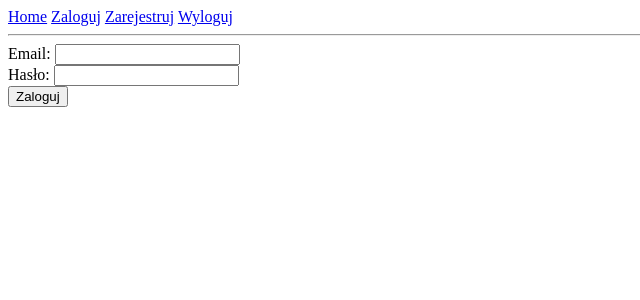
After one commit to Ja-ku-ba/strona_miasta, a Django app: page /konta/zaloguj in a window 1280 px wide. The commit adds this page. Shown: the top 300 px of the page, without its empty margins (0-640 px from the left). Run offline with Django 4.2, Linux system fonts and the light colour scheme.

Commit message:
login/register

```diff
--- a/core/views.py
+++ b/core/views.py
@@ -1,5 +1,4 @@
 from django.shortcuts import render
-
 # Create your views here.
 
 def home(request):
--- a/starter/urls.py
+++ b/starter/urls.py
@@ -18,5 +18,6 @@ from django.urls import path, include
 
 urlpatterns = [
     path('admin/', admin.site.urls),
-    path('', include('core.urls'))
+    path('', include('core.urls')),
+    path('konta/', include('users.urls')),
 ]
--- a/templates/base.html
+++ b/templates/base.html
@@ -5,10 +5,17 @@
     <meta http-equiv='X-UA-Compatible' content='IE=edge'>
     <title>Page Title</title>
     <meta name='viewport' content='width=device-width, initial-scale=1'>
-    <link rel='stylesheet' type='text/css' media='screen' href='main.css'>
-    <script src='main.js'></script>
+    <!-- <link rel='stylesheet' type='text/css' media='screen' href='main.css'> -->
 </head>
 <body>
+    {% include 'navbar.html' %}
+    {% if messages %}
+        <ul class="messages">
+            {% for message in messages %}
+            <li{% if message.tags %} class="{{ message.tags }}"{% endif %}>{{ message }}</li>
+            {% endfor %}
+        </ul>
+    {% endif %}
     {% block content %}
     {% endblock %}
 </body>
--- /dev/null
+++ b/templates/navbar.html
@@ -0,0 +1,8 @@
+<a href="{% url 'home' %}">Home</a>
+<a href="{% url 'login' %}">Zaloguj</a>
+<a href="{% url 'register' %}">Zarejestruj</a>
+<a href="{% url 'logout' %}">Wyloguj</a>
+{% if request.user.is_authenticated %}
+@{{request.user}}
+{% endif %}
+<hr>
--- /dev/null
+++ b/users/templates/users/login.html
@@ -0,0 +1,15 @@
+{% extends 'base.html' %}
+{% block content %}
+<div>
+    <form method="post" action="">
+        {% csrf_token %}
+        <label>Email:</label>
+        <input type="text" name="email">
+        <br>
+        <label>Hasło:</label>
+        <input type="password" name="password">
+        <br>
+        <input type="submit" value="Zaloguj">
+    </form>
+</div>
+{% endblock content %}
--- /dev/null
+++ b/users/urls.py
@@ -0,0 +1,8 @@
+from django.urls import path
+from . import views
+
+urlpatterns = [
+    path('zarejestruj', views.register, name='register'),
+    path('zaloguj', views.login_user, name='login'),
+    path('wyloguj', views.logout_user, name='logout'),
+]
--- a/users/views.py
+++ b/users/views.py
@@ -1,3 +1,64 @@
-from django.shortcuts import render
+#django
+from django.shortcuts import render, redirect
+from django.contrib.auth import authenticate, login, logout
+from django.contrib import messages
+
+
+#self made
+from .forms import UserRegistrationForm, UserLoginForm
+from .models import Account
+
 
 # Create your views here.
+
+def register(request):                                                                      #email test@test.test, username test, password12 test: doe not return any response
+    form = UserRegistrationForm()                                                           #email test@test.com, username test, pasword12 http://127.0.0.1:8000/konta/zarejestruj: works properly
+    context = {'form':form}
+    if request.method == "POST":
+        register_form = UserRegistrationForm(request.POST)
+        email_lower = request.POST.get('email').lower()
+        username_lower = request.POST.get('username').lower()
+        password1 = request.POST.get('password1')                                           #plain password
+        password2 = request.POST.get('password2')
+        if Account.objects.filter(username=username_lower).exists():
+            messages.error(request, 'Nazwa użytkownika jest zajęta, proszę wybrać inną')
+        if Account.objects.filter(email=email_lower).exists():
+            messages.error(request, "Podany adres email jest już zajęty")
+        if password1 != password2:
+            messages.error(request, "Podane hasła nie są identyczne")
+        if register_form.is_valid():
+            user = register_form.save(commit=False)
+            user.username = username_lower
+            user.email = email_lower
+            user = register_form.save()
+            login(request, user)
+            messages.success(request, f'Zarejestrowano pomyślnie, witaj {user.username}')
+            return redirect('home')
+    return render(request, 'users/register.html', context)
+
+
+def login_user(request):
+    if request.user.is_authenticated:
+        return redirect('home')
+
+    if request.method == "POST":
+        email = request.POST.get('email').lower()
+        password = request.POST.get('password')
+        status = True
+        try:
+            user = Account.objects.get(email=email)
+        except:
+            status = False
+        user = authenticate(request, email=email, password=password)
+        if (user is None) or (status is False):
+            messages.info(request, 'Wprowadzono nieporawnie email lub hasło, spróbój jeszcze raz.')
+        else:
+            login(request, user)
+            messages.success(request, f'Zalogowano pomyslnie, witaj {user.username}')
+            return redirect('home')
+
+    return render(request, 'users/login.html')
+
+def logout_user(request):
+    logout(request)
+    return redirect('home')
```
Also changed, not shown: users/forms.py (added, +13 -0 lines), users/templates/users/register.html (added, +14 -0 lines), 1 other file.
